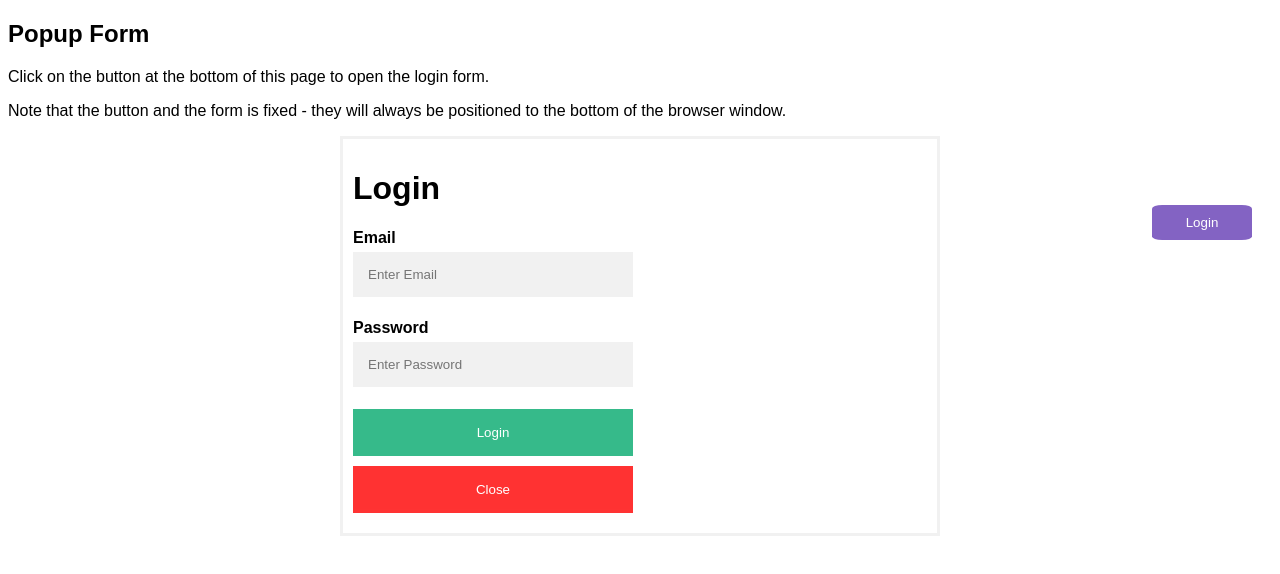
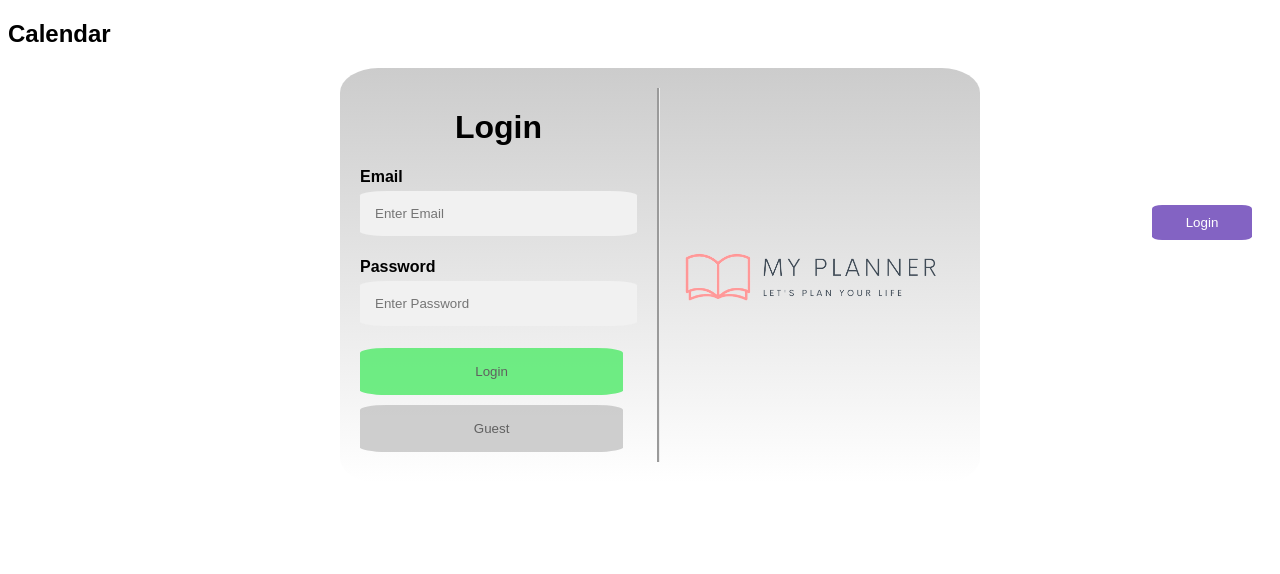
Before and after one commit to Taspol/webfor_cedt_foundation, a plain HTML site: page index.html in a window 1280 px wide. Drawn offline with Linux system fonts and the light colour scheme.

Commit message:
decor login page

```diff
--- a/index.html
+++ b/index.html
@@ -6,26 +6,29 @@
     </head>
 <body>
 
-    <h2>Popup Form</h2>
-    <p>Click on the button at the bottom of this page to open the login form.</p>
-    <p>Note that the button and the form is fixed - they will always be positioned to the bottom of the browser window.</p>
+    <h2>Calendar</h2>
 
     <button class="open-button" onclick="openForm()">Login</button>
 
     <tbody>
         <div class="form-popup" id="myForm">
             <form class="form-container">
-                <h1>Login</h1>
+                <div style="border-right-style:groove;" class="left-side">
+                        <h1 style="text-align: center;">Login</h1>
+                        <label for="email"><b>Email</b></label>
+                        <input type="text" placeholder="Enter Email" name="email" required>
 
-                <label for="email"><b>Email</b></label>
-                <input type="text" placeholder="Enter Email" name="email" required>
+                        <label for="psw"><b>Password</b></label>
+                        <input type="password" placeholder="Enter Password" name="psw" required>
 
-                <label for="psw"><b>Password</b></label>
-                <input type="password" placeholder="Enter Password" name="psw" required>
+                        <button type="submit" class="btn">Login</button>
+                        <button type="button" class="btn cancel" onclick="closeForm()">Guest</button>
+                </div>
+                <div class="right-side">
+                        <img src="logo.png" class="logo">
+                </div>
+            </form>
 
-                <button type="submit" class="btn">Login</button>
-                <button type="button" class="btn cancel" onclick="closeForm()">Close</button>
-            </form>
         </div>
 
     </tbody>
--- a/style.css
+++ b/style.css
@@ -24,15 +24,34 @@ body { font-family: 'Bai Jamjuree', sans-serif;
   margin : auto;
   position: center;
   width : 600px;
-  border: 3px solid #f1f1f1;
   z-index: 9;
+  display: flex;
 }
 
 /* Add styles to the form container */
 .form-container {
-  max-width: 300px;
-  padding: 10px;
+  border-radius: 6%;
+  background-image: linear-gradient(rgb(204, 204, 204), rgb(255, 255, 255));
+  max-width: 700px;
+  padding: 20px;
+  display: flex;
+  display: center;
   background-color: white;
+  animation: fadeIn 1s;
+}
+.left-side{
+  width: 300px;
+  padding-right: 20px;
+}
+.right-side{
+  width: 300px;
+  padding: 20px;
+  text-align: center;
+  margin: auto;
+}
+.logo{
+  max-width: 100%;
+  max-height: 100%;
 }
 
 
@@ -41,34 +60,48 @@ body { font-family: 'Bai Jamjuree', sans-serif;
   width: 100%;
   padding: 15px;
   margin: 5px 0 22px 0;
+  border-radius: 10%;
   border: none;
   background: #f1f1f1;
 }
 
 /* When the inputs get focus, do something */
 .form-container input[type=text]:focus, .form-container input[type=password]:focus {
-  background-color: #ddd;
+  background-image: linear-gradient(rgb(255, 255, 255), rgb(240, 240, 240));
   outline: none;
 }
 
 /* Set a style for the submit/login button */
 .form-container .btn {
-  background-color: #04AA6D;
-  color: white;
+  background-color: #4eeb68;
+  color: rgb(60, 60, 60);
   padding: 16px 20px;
+  border-radius: 10%;
+  transition: 0.6s;
   border: none;
   cursor: pointer;
-  width: 100%;
+  width: 95%;
   margin-bottom:10px;
   opacity: 0.8;
 }
 
 /* Add a red background color to the cancel button */
 .form-container .cancel {
-  background-color: red;
+  background-color: rgb(196, 196, 196);
 }
 
 /* Add some hover effects to buttons */
 .form-container .btn:hover, .open-button:hover {
   opacity: 1;
 }
+
+.form-container .btn:hover {
+  width: 255px;
+}
+.form-container .cancel:hover {
+  width: 255px;
+}
+@keyframes fadeIn {
+  from {opacity: 0;}
+  to {opacity:1 ;}
+}
--- a/test.js
+++ /dev/null
@@ -1,5 +0,0 @@
-export function greet(name) {
-    return `Hello, ${name}`;
-  }
-
-  export const message = "How you doing?";
```
Also changed, not shown: logo.png (added).
